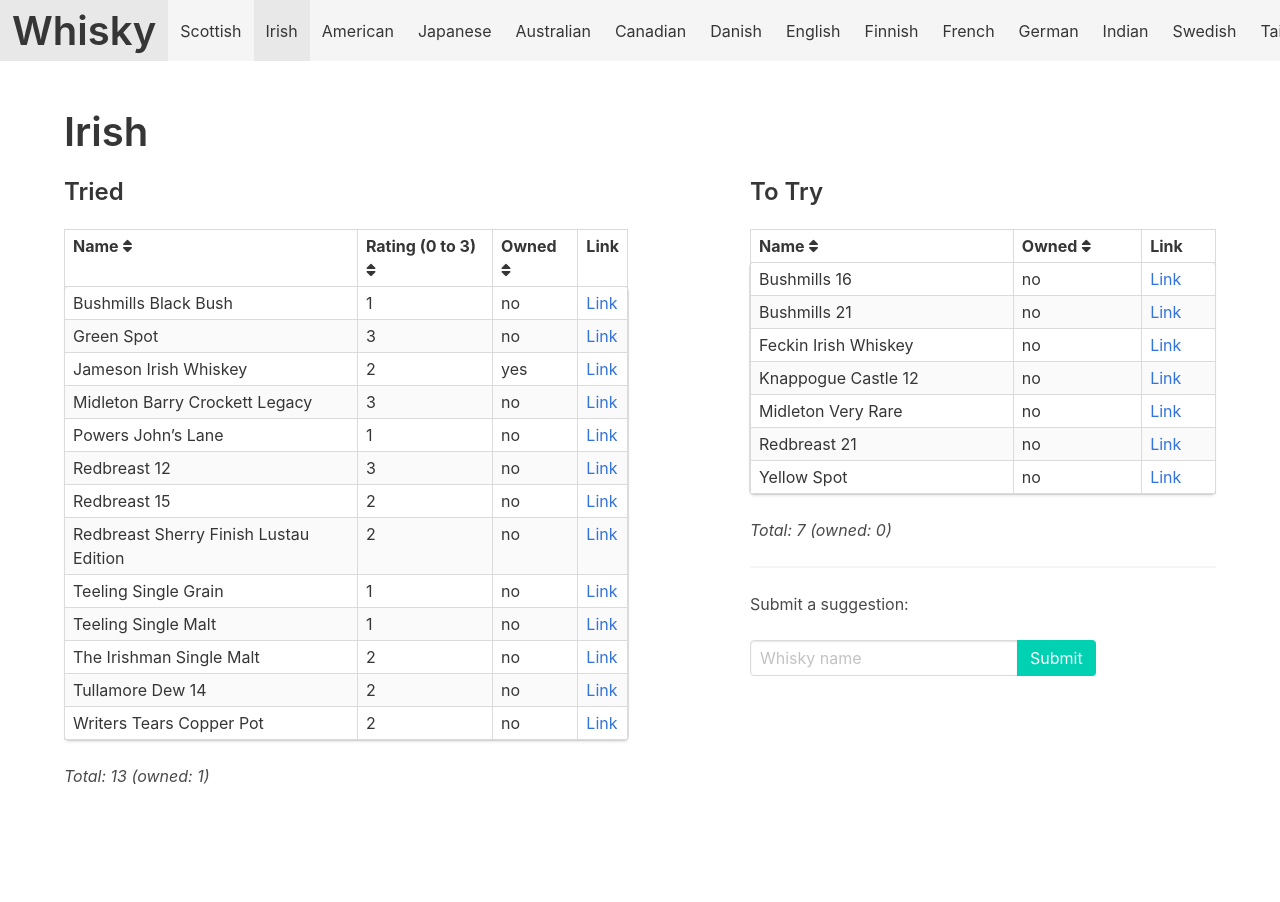
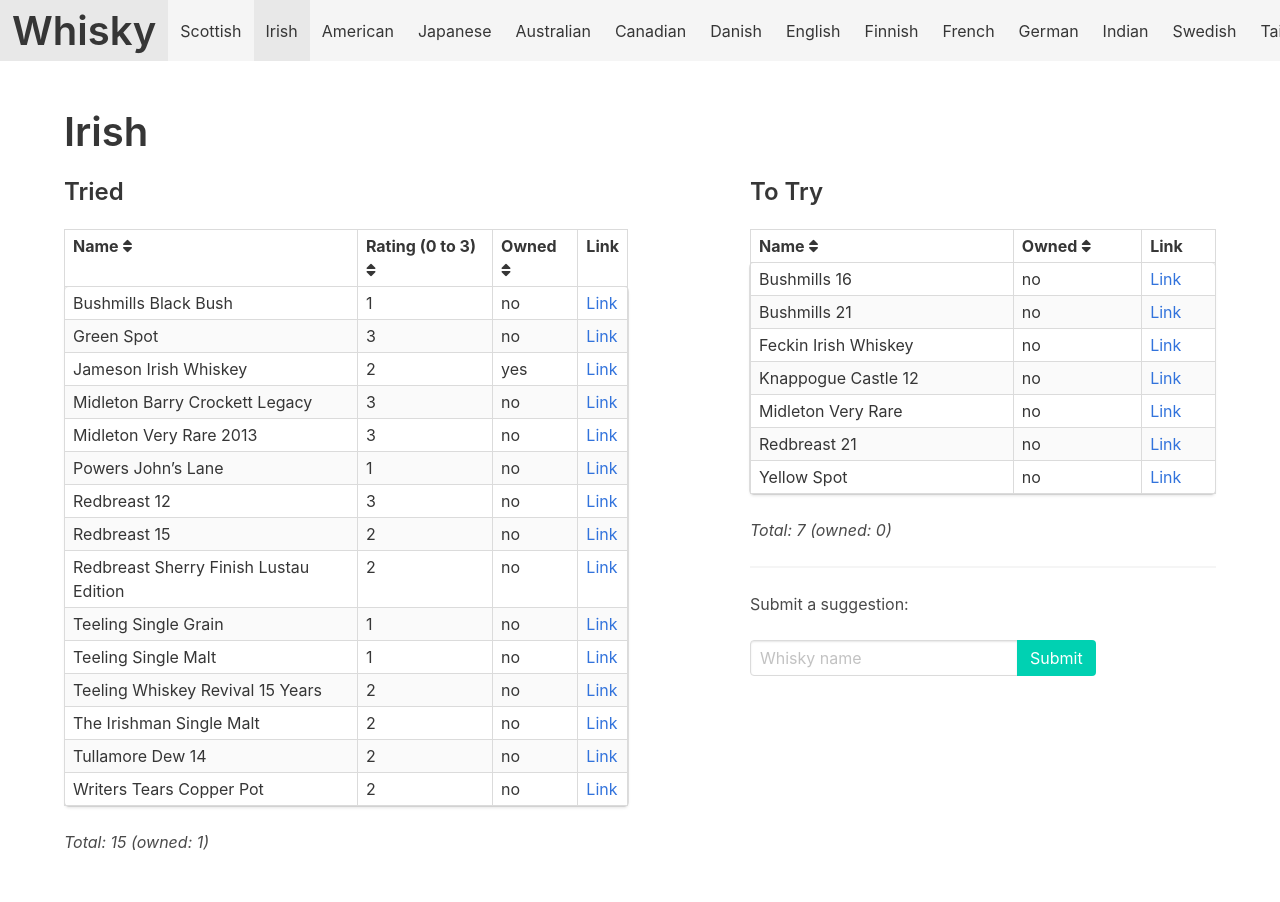
Before and after one commit to grega/whisky, a Jekyll site: the page built from irish.html, in a window 1280 px wide. Built offline with Jekyll 4.4.1, drawn with Linux system fonts in a browser that asks for light colours; nearby versions of some CDN libraries.

Commit message:
Update Irish tried

```diff
--- a/_data/irish/tried.yml
+++ b/_data/irish/tried.yml
@@ -37,3 +37,9 @@
 
 - name: The Irishman Single Malt
   rating: 2
+
+- name: Teeling Whiskey Revival 15 Years
+  rating: 2
+
+- name: Midleton Very Rare 2013
+  rating: 3
```
